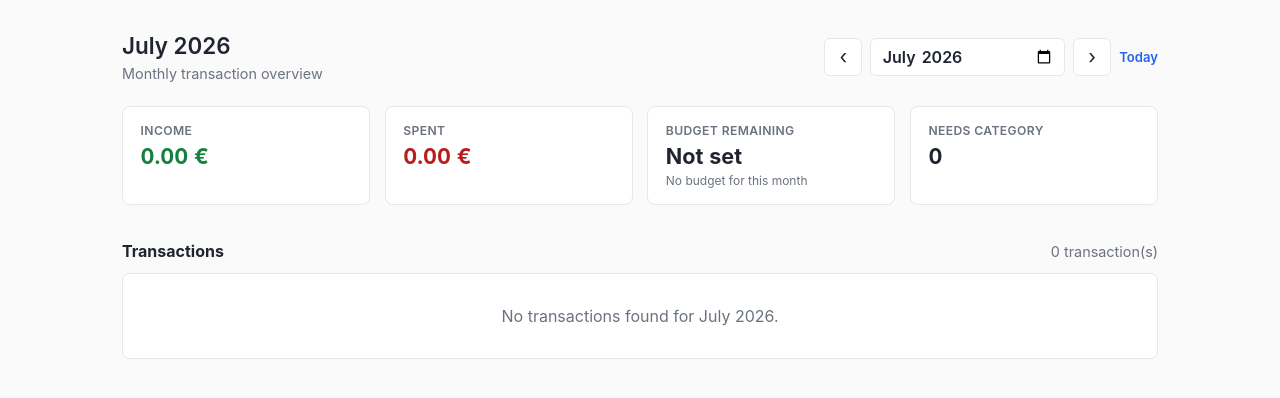
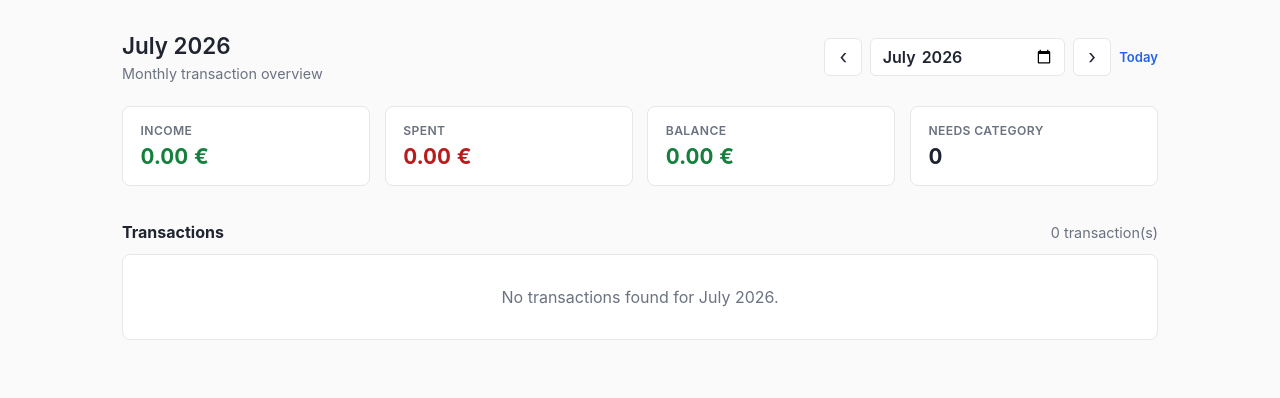
Before and after one commit to vandoornegl/family_finance_reporting, a FastAPI app: a page that uses reporting/app/templates/transactions.html in a window 1280 px wide. Shown: the part 52-450 px from the top of the page. Run offline with FastAPI, Linux system fonts and the light colour scheme; data that the repository does not hold is empty.

Commit message:
Clarify monthly balance calculation
Co-authored-by: Copilot App <223556219+Copilot@users.noreply.github.com>

```diff
--- a/reporting/app/main.py
+++ b/reporting/app/main.py
@@ -192,14 +192,9 @@ def list_transactions(request: Request, month: str | None = None):
                 categories.name COLLATE NOCASE
             """
         ).fetchall()
-        budget_total = conn.execute(
-            "SELECT SUM(limit_amount) FROM budgets WHERE month = ?",
-            (selected_month.strftime("%Y-%m"),),
-        ).fetchone()[0]
-
     income = sum(row["amount"] for row in rows if row["amount"] > 0)
     spending = -sum(row["amount"] for row in rows if row["amount"] < 0)
-    budget_remaining = budget_total - spending if budget_total is not None else None
+    balance = income - spending
     uncategorized_count = sum(row["category_id"] is None for row in rows)
 
     return templates.TemplateResponse(
@@ -215,8 +210,7 @@ def list_transactions(request: Request, month: str | None = None):
             "current_month": date.today().strftime("%Y-%m"),
             "income": income,
             "spending": spending,
-            "budget_total": budget_total,
-            "budget_remaining": budget_remaining,
+            "balance": balance,
             "uncategorized_count": uncategorized_count,
         },
     )
--- a/reporting/app/templates/transactions.html
+++ b/reporting/app/templates/transactions.html
@@ -62,7 +62,6 @@
         font-weight: 650;
         font-variant-numeric: tabular-nums;
     }
-    .summary-card .detail { margin-top: 0.25rem; color: var(--muted); font-size: 0.75rem; }
     .summary-card.income .value { color: var(--income); }
     .summary-card.spending .value { color: var(--expense); }
     .summary-card.attention { border-color: #f6d68a; background: #fffbeb; }
@@ -137,15 +136,9 @@
         <div class="label">Spent</div>
         <div class="value">{{ "%.2f"|format(spending) }} &euro;</div>
     </div>
-    <div class="summary-card {{ 'income' if budget_remaining is not none and budget_remaining >= 0 else 'spending' if budget_remaining is not none else '' }}">
-        <div class="label">Budget remaining</div>
-        {% if budget_remaining is not none %}
-        <div class="value">{{ "%.2f"|format(budget_remaining) }} &euro;</div>
-        <div class="detail">of {{ "%.2f"|format(budget_total) }} &euro;</div>
-        {% else %}
-        <div class="value">Not set</div>
-        <div class="detail">No budget for this month</div>
-        {% endif %}
+    <div class="summary-card {{ 'income' if balance >= 0 else 'spending' }}">
+        <div class="label">Balance</div>
+        <div class="value">{{ "%.2f"|format(balance) }} &euro;</div>
     </div>
     <div class="summary-card {{ 'attention' if uncategorized_count else '' }}" id="uncategorized-card">
         <div class="label">Needs category</div>
```
